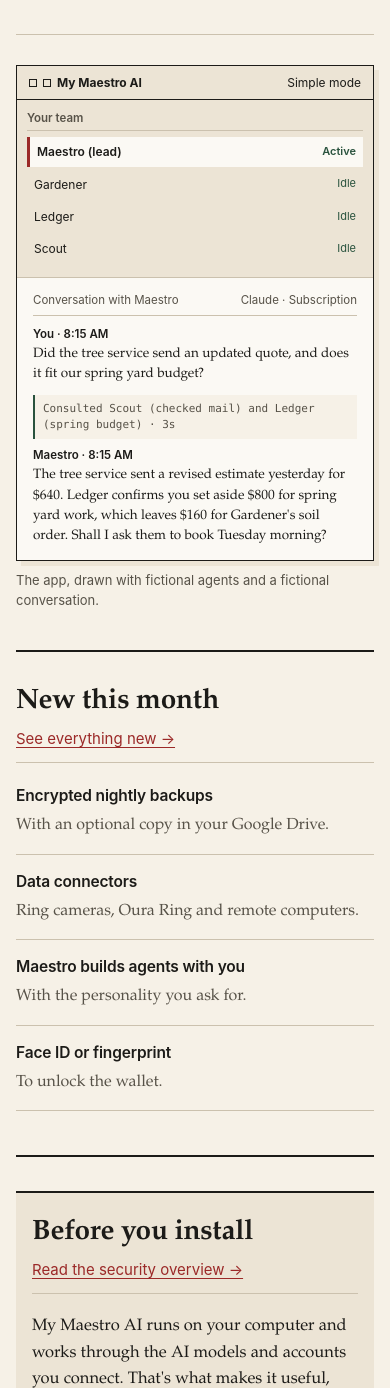
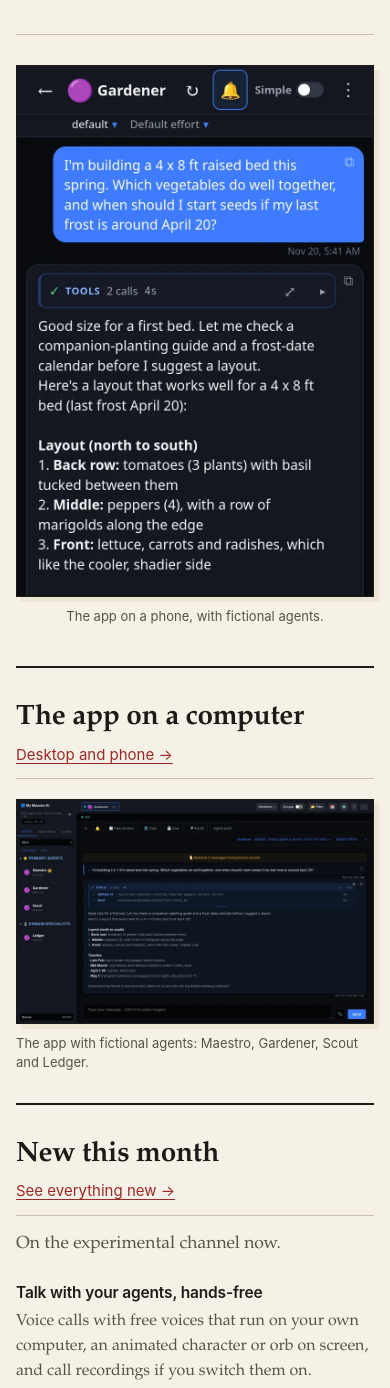
Before and after one commit to everest123/hearthguard-site, a plain HTML site: page index.html in a window 390 px wide. Shown: the part 1040-2428 px from the top of the page. Drawn offline with Linux system fonts and the light colour scheme.

Commit message:
Website: this month's news, real app screenshots, a lasting update note
- Home "New this month" and a new first section on What's new: hands-free voice calls, Simple mode, remote computers from your phone, downloading, sharing and sorting files (and, on What's new, the nightly health check), marked as on the experimental channel.
- The drawn app preview is replaced by real screenshots with fictional agents (images/app-phone.webp beside the headline, images/app-desktop.webp in its own section); the copy-specific version line is painted out.
- Get started, Update your Maestro: no longer calls 5.9.1 the latest; updating keeps you on the newest release of your channel (stable 5.10.3 as of November 20, 2026), with a link to What's new.
- styles.css: screenshot frames; the drawn preview's rules removed.

Co-Authored-By: Claude Opus 5.5 <noreply@anthropic.com>

```diff
--- a/index.html
+++ b/index.html
@@ -51,42 +51,28 @@
       </div>
     </div>
 
-    <figure class="lead-figure" style="margin:0">
-      <div class="mock-window" role="img" aria-label="The My Maestro AI app: a list of agents beside a conversation with the lead agent">
-        <div class="mock-titlebar">
-          <div class="mock-controls"><span class="mock-sq"></span><span class="mock-sq"></span><strong>My Maestro AI</strong></div>
-          <span>Simple mode</span>
-        </div>
-        <div class="mock-body">
-          <div class="mock-rail">
-            <div>
-              <div class="mock-group-title">Your team</div>
-              <div class="mock-agent active"><span>Maestro (lead)</span><span class="mock-status">Active</span></div>
-              <div class="mock-agent"><span>Gardener</span><span class="mock-status">Idle</span></div>
-              <div class="mock-agent"><span>Ledger</span><span class="mock-status">Idle</span></div>
-              <div class="mock-agent"><span>Scout</span><span class="mock-status">Idle</span></div>
-            </div>
-            <div class="mock-voice"><b>Hands-free call</b><div class="mock-orb"></div><span>Free local voice</span></div>
-          </div>
-          <div class="mock-sheet">
-            <div class="mock-sheet-head"><span>Conversation with Maestro</span><span>Claude · Subscription</span></div>
-            <div class="mock-msg"><div class="mock-speaker">You · 8:15 AM</div><div>Did the tree service send an updated quote, and does it fit our spring yard budget?</div></div>
-            <div class="mock-consult">Consulted Scout (checked mail) and Ledger (spring budget) · 3s</div>
-            <div class="mock-msg"><div class="mock-speaker">Maestro · 8:15 AM</div><div>The tree service sent a revised estimate yesterday for $640. Ledger confirms you set aside $800 for spring yard work, which leaves $160 for Gardener's soil order. Shall I ask them to book Tuesday morning?</div></div>
-          </div>
-        </div>
-      </div>
-      <figcaption class="figure-caption">The app, drawn with fictional agents and a fictional conversation.</figcaption>
+    <figure class="lead-figure shot-phone">
+      <a href="/images/app-phone.webp"><img src="/images/app-phone.webp" width="390" height="580" alt="The My Maestro AI app on a phone: a conversation with an agent called Gardener about planting a raised bed, with the tools it used folded into one line."></a>
+      <figcaption class="figure-caption">The app on a phone, with fictional agents.</figcaption>
+    </figure>
+  </section>
+
+  <section class="editorial">
+    <div class="section-head"><h2>The app on a computer</h2><a href="/platform/#everywhere">Desktop and phone →</a></div>
+    <figure class="shot-desktop">
+      <a href="/images/app-desktop.webp"><img src="/images/app-desktop.webp" width="1440" height="900" alt="The My Maestro AI app on a computer: the list of agents on the left, and a conversation with Gardener showing the two tools it used and its planting plan."></a>
+      <figcaption class="figure-caption">The app with fictional agents: Maestro, Gardener, Scout and Ledger.</figcaption>
     </figure>
   </section>
 
   <section class="editorial">
     <div class="section-head"><h2>New this month</h2><a href="/whats-new/">See everything new →</a></div>
+    <p class="sub">On the experimental channel now.</p>
     <div class="cols c4">
-      <div class="col news-col"><h3>Encrypted nightly backups</h3><p>With an optional copy in your Google Drive.</p></div>
-      <div class="col news-col"><h3>Data connectors</h3><p>Ring cameras, Oura Ring and remote computers.</p></div>
-      <div class="col news-col"><h3>Maestro builds agents with you</h3><p>With the personality you ask for.</p></div>
-      <div class="col news-col"><h3>Face ID or fingerprint</h3><p>To unlock the wallet.</p></div>
+      <div class="col news-col"><h3>Talk with your agents, hands-free</h3><p>Voice calls with free voices that run on your own computer, an animated character or orb on screen, and call recordings if you switch them on.</p></div>
+      <div class="col news-col"><h3>Simple mode</h3><p>A calm view for everyday use: your agents as a list of chats and one message box, with voice calls one tap away.</p></div>
+      <div class="col news-col"><h3>Your other computers, from your phone</h3><p>Open a remote computer's live screen on your phone or computer and use it with your own touch, mouse and keyboard, with nothing to install.</p></div>
+      <div class="col news-col"><h3>Download, share and sort files</h3><p>Share links for files, whole folders as a zip, and files sorted newest first, by name or by size.</p></div>
     </div>
   </section>
 
--- a/styles.css
+++ b/styles.css
@@ -122,28 +122,12 @@ footer a { color:var(--muted) } footer a:hover { color:var(--ink) }
 .install-foot { font:13.5px/1.5 var(--sans); color:var(--muted); margin:0 }
 .lead-figure { padding-left:38px; display:flex; flex-direction:column; justify-content:center }
 .figure-caption { font:13px/1.5 var(--sans); color:var(--muted); margin:10px 0 0 }
+.shot-phone, .shot-desktop { margin:0 }
+.shot-phone img, .shot-desktop img { display:block; max-width:100%; height:auto; border:1px solid var(--ink); box-shadow:5px 5px 0 var(--linen) }
+.shot-phone img { width:360px; margin:0 auto }
+.shot-phone .figure-caption { text-align:center }
+.shot-desktop img { width:100% }
 
-/* Home: app preview drawn in HTML */
-.mock-window { background:var(--sheet); border:1px solid var(--ink); font:12.5px/1.45 var(--sans); box-shadow:5px 5px 0 var(--linen) }
-.mock-titlebar { background:var(--linen); border-bottom:1px solid var(--ink); padding:8px 12px; display:flex; justify-content:space-between; align-items:center; gap:10px; font-size:12px }
-.mock-controls { display:flex; gap:6px; align-items:center }
-.mock-sq { width:8px; height:8px; border:1px solid var(--ink); display:inline-block }
-.mock-body { display:grid; grid-template-columns:148px 1fr; min-height:318px }
-.mock-rail { background:var(--linen); border-right:1px solid var(--rule); padding:10px; display:flex; flex-direction:column; justify-content:space-between }
-.mock-group-title { font-weight:600; font-size:11.5px; color:var(--muted); margin:0 0 6px; padding-bottom:3px; border-bottom:1px solid var(--rule) }
-.mock-agent { padding:6px 7px; margin-bottom:3px; display:flex; justify-content:space-between; align-items:center; gap:6px; font-size:12px }
-.mock-agent.active { background:var(--sheet); border-left:3px solid var(--carmine); font-weight:600 }
-.mock-status { font-size:11px; color:var(--botanical) }
-.mock-voice { background:var(--paper); border:1px solid var(--rule); padding:9px; margin-top:10px; text-align:center; font-size:11px }
-.mock-voice b { display:block } .mock-voice span { color:var(--muted) }
-.mock-orb { width:42px; height:42px; margin:4px auto 6px; border-radius:50%; border:1.5px solid var(--carmine); position:relative; display:flex; align-items:center; justify-content:center }
-.mock-orb::before { content:""; width:26px; height:26px; border-radius:50%; border:1px solid var(--ink) }
-.mock-orb::after { content:""; width:10px; height:10px; border-radius:50%; background:var(--carmine); position:absolute }
-.mock-sheet { padding:14px 16px; font:13.5px/1.5 var(--serif) }
-.mock-sheet-head { font:11.5px/1.4 var(--sans); color:var(--muted); border-bottom:1px solid var(--rule); padding-bottom:7px; margin-bottom:10px; display:flex; justify-content:space-between; gap:8px }
-.mock-msg { margin-bottom:11px } .mock-msg:last-child { margin-bottom:0 }
-.mock-speaker { font:600 11.5px/1.4 var(--sans); margin-bottom:2px }
-.mock-consult { font:11px/1.45 var(--mono); background:var(--paper); border-left:2px solid var(--botanical); padding:6px 8px; margin:8px 0; color:var(--muted) }
 
 /* Home: ruled sections */
 .editorial { padding:34px 0 30px; border-bottom:2px solid var(--ink) }
@@ -206,8 +190,6 @@ footer a { color:var(--muted) } footer a:hover { color:var(--ink) }
   .brand { font-size:25px }
   .site-nav { gap:6px 18px; font-size:15px }
   .grid, .grid.g2, .grid.g4, .steps, .steps.s2, .cols, .cols.c2, .cols.c3, .cols.c4 { grid-template-columns:1fr }
-  .mock-body { grid-template-columns:1fr }
-  .mock-rail { border-right:0; border-bottom:1px solid var(--rule) }
   .cmdbox { flex-direction:column }
   .cmdbox code { white-space:normal; overflow-wrap:anywhere }
   .cmdbox button { padding:10px; border-top:1px solid var(--ink) }
@@ -215,5 +197,4 @@ footer a { color:var(--muted) } footer a:hover { color:var(--ink) }
   .index { gap:6px 20px }
   .index::before { width:100%; margin:0 }
   .index a:nth-child(n) { padding:0; border-left:0 }
-  .mock-voice { display:none }
 }
```
Also changed, not shown: start/index.html (+3 -3 lines), whats-new/index.html (+13 -2 lines), images/app-desktop.webp (added), images/app-phone.webp (added).
